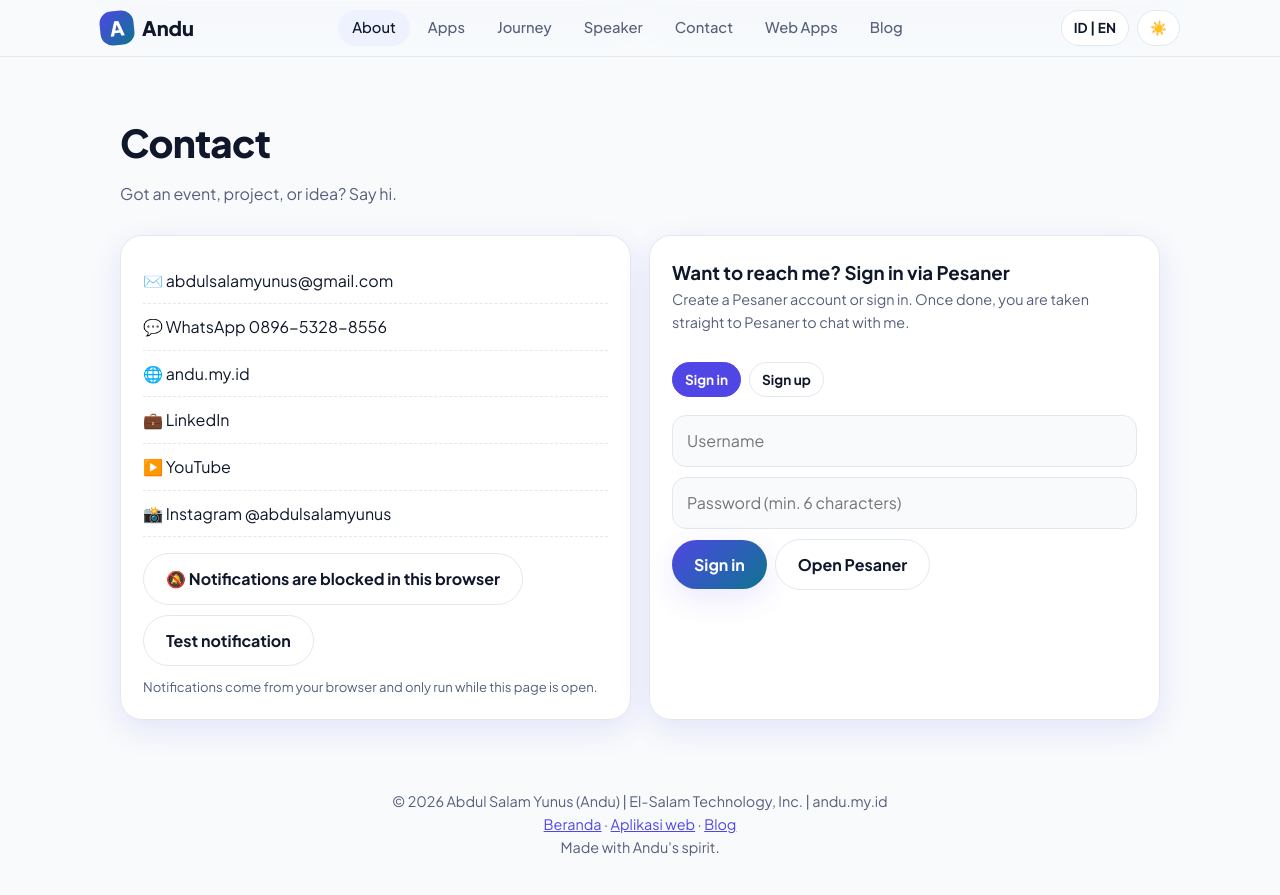
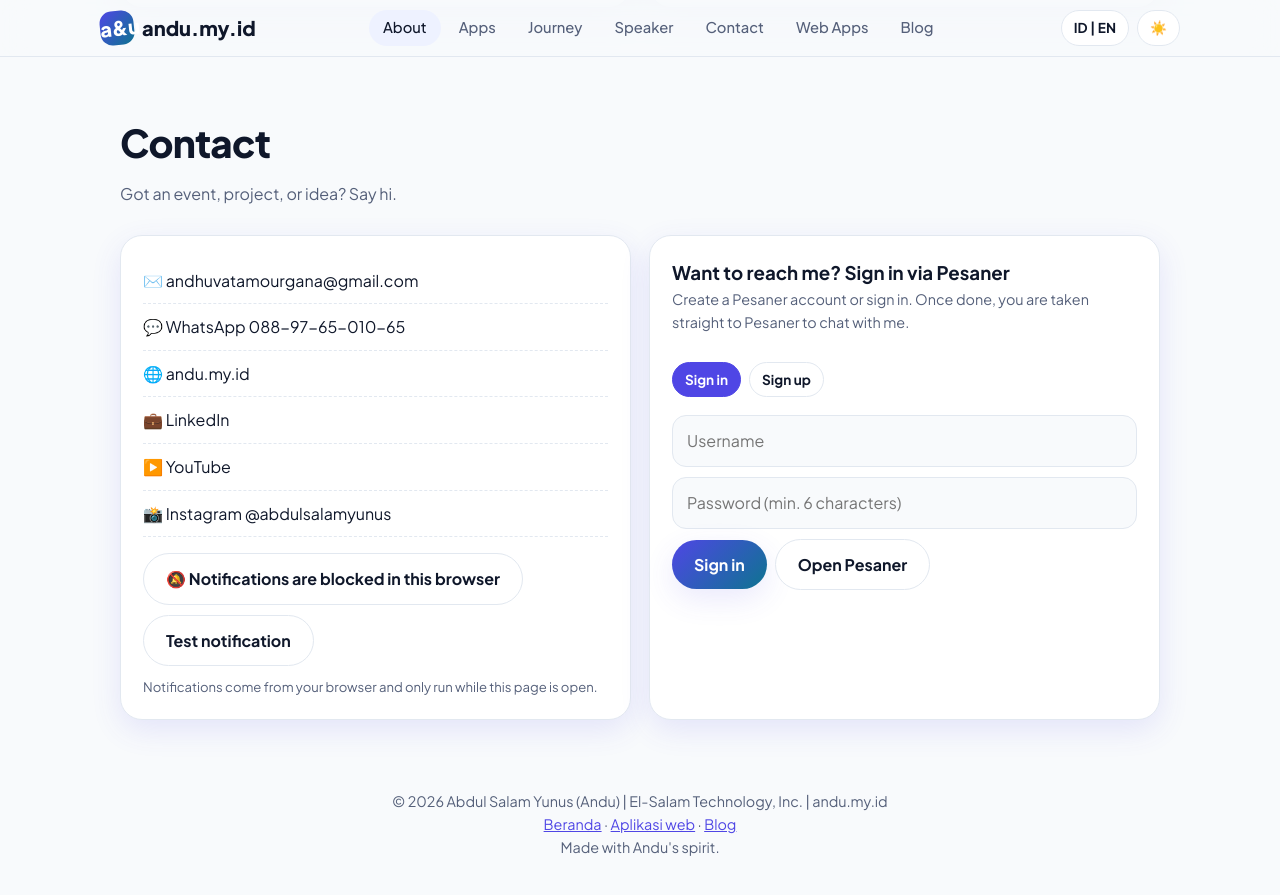
Before and after one commit to anduid/anduid.github.io, a Jekyll site: the page built from profil/index.html, in a window 1280 px wide and 900 px high, scrolled down 4110 px. Shown: the top 895 px of the window. Built offline with Jekyll 4.4.1, drawn with Linux system fonts in a browser that asks for light colours.

Commit message:
Update index.html

```diff
--- a/profil/index.html
+++ b/profil/index.html
@@ -173,7 +173,7 @@ footer{text-align:center;color:var(--mut);padding:50px 20px 40px;font-size:.9rem
 </head>
 <body>
 <header><div class="wrap bar">
-<a class="logo" href="#top"><i>A</i>Andu</a>
+<a class="logo" href="https://andu.my.id"><i>a&u</i>andu.my.id</a>
 <nav id="nav"><a href="#about" data-t="n_about"></a><a href="#apps" data-t="n_apps"></a><a href="#exp" data-t="n_exp"></a><a href="#speak" data-t="n_speak"></a><a href="#contact" data-t="n_contact"></a><a href="/aplikasi/">Web Apps</a><a href="/blog/">Blog</a></nav>
 <div class="tools"><button class="pill" id="lang" aria-label="Language">ID | EN</button><button class="pill" id="theme" aria-label="Toggle theme">🌙</button></div>
 </div></header>
@@ -216,8 +216,8 @@ footer{text-align:center;color:var(--mut);padding:50px 20px 40px;font-size:.9rem
 
 <section id="contact"><div class="wrap rv"><h2 data-t="n_contact"></h2><p class="sub" data-t="contact_s"></p>
 <div class="two"><div class="card links">
-<a href="mailto:abdulsalamyunus@gmail.com">✉️ abdulsalamyunus@gmail.com</a>
-<a href="https://wa.me/6289653288556" target="_blank" rel="noopener">💬 WhatsApp 0896-5328-8556</a>
+<a href="mailto:andhuvatamourgana@gmail.com">✉️ andhuvatamourgana@gmail.com</a>
+<a href="https://wa.me/6288976501065" target="_blank" rel="noopener">💬 WhatsApp 088-97-65-010-65</a>
 <a href="https://andu.my.id/" target="_blank" rel="noopener">🌐 andu.my.id</a>
 <a href="https://id.linkedin.com/in/abdulsalamyunus" target="_blank" rel="noopener">💼 LinkedIn</a>
 <a href="https://www.youtube.com/@AbdulSalamYunus" target="_blank" rel="noopener">▶️ YouTube</a>
```
Also changed, not shown: other parts of profil/index.html (+1 -1 lines).
